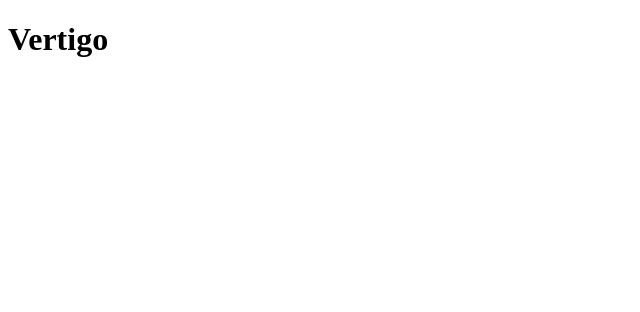
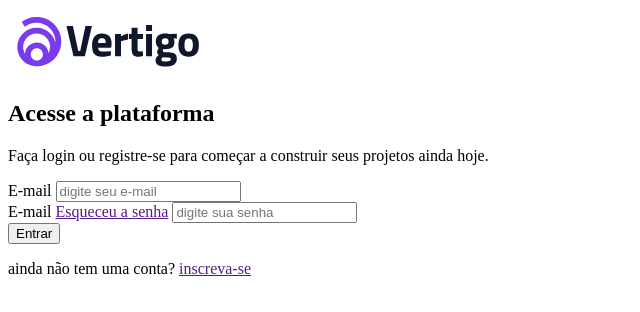
Before and after one commit to renatopachecoo/projeto-vertigo, a plain HTML site: page index.html in a window 1280 px wide. Shown: the whole page, without its empty margins (0-640 px from the left). Drawn offline with Linux system fonts and the light colour scheme.

Commit message:
atualização - HTML terminado

```diff
--- a/index.html
+++ b/index.html
@@ -8,6 +8,35 @@
     <title>Vertigo</title>
 </head>
 <body>
-    <h1>Vertigo</h1>
+    <header>
+        <img src="./logo.svg" alt="logo">
+    </header>
+
+    <main>
+        <section class="descrição">
+            <h1>Acesse a plataforma</h1>
+
+            <p>Faça login ou registre-se para começar a construir seus projetos ainda hoje.</p>
+        </section>
+
+        <section class="login">
+            <form action="">
+                <div class="input-box">
+                    <label for="email">E-mail</label>
+                    <input type="email" placeholder="digite seu e-mail" id="email">
+                </div>
+                <div class="input-box">
+                    <label for="senha">E-mail</label>
+                    <a href="">Esqueceu a senha</a>
+                    <input type="password" placeholder="digite sua senha" id="senha">
+                </div>
+                <button>Entrar</button>
+            </form>
+
+            <p>
+                ainda não tem uma conta? <a href="">inscreva-se</a>
+            </p>
+        </section>
+    </main>
 </body>
 </html>
```
Also changed, not shown: bm-mobile.png (added), logo.svg (added).
